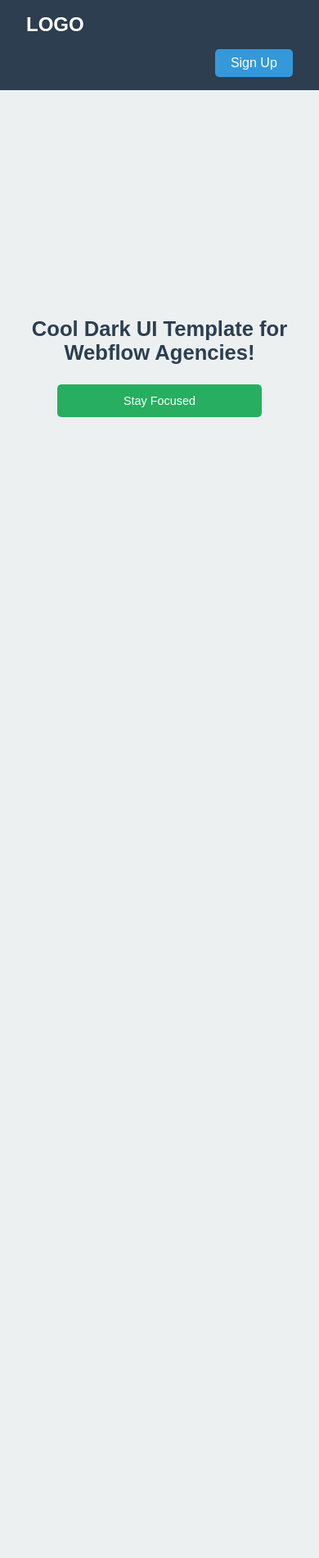
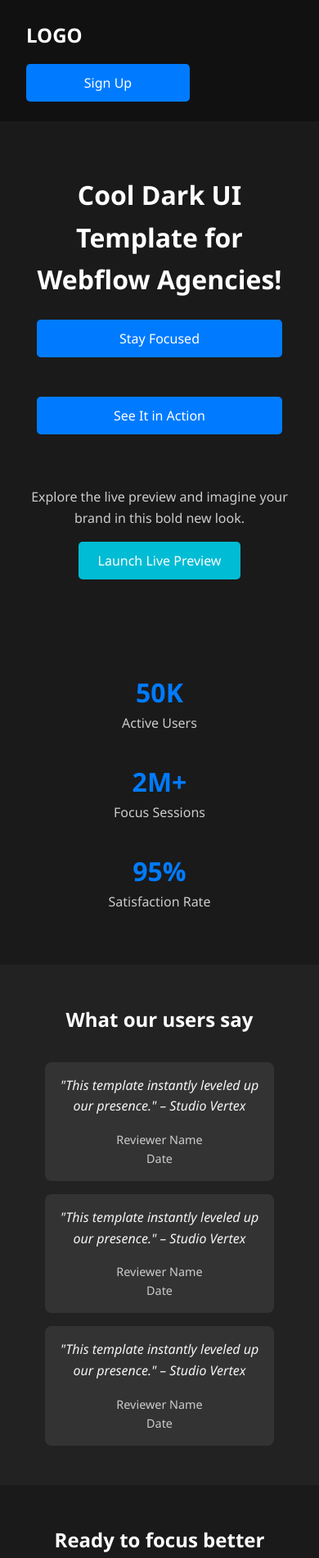
Before and after one commit to rakibhossain573/web-dev-portfolio, a plain HTML site: page index.html in a window 390 px wide. Shown: the top 1901 px of the page at 82% size. Before the commit the page ends 844 px from the top, so only its background shows below. Drawn offline with Linux system fonts and the light colour scheme.

Commit message:
added the full code

```diff
--- a/index.html
+++ b/index.html
@@ -1,29 +1,60 @@
 <!DOCTYPE html>
 <html lang="en">
 <head>
-  <meta charset="UTF-8">
-  <meta name="viewport" content="width=device-width, initial-scale=1.0">
-  <title>Focus Website</title>
+  <meta charset="UTF-8" />
+  <meta name="viewport" content="width=device-width, initial-scale=1.0"/>
+  <title>Focus Agency</title>
   <style>
+    :root {
+      --blue: #007bff;
+      --dark: #1a1a1a;
+      --light: #f5f5f5;
+      --gray: #cccccc;
+      --accent: #00bcd4;
+    }
+
     * {
       margin: 0;
       padding: 0;
       box-sizing: border-box;
-      font-family: Arial, sans-serif;
+      font-family: 'Segoe UI', sans-serif;
     }
 
     body {
-      background-color: #ecf0f1;
+      background-color: var(--dark);
+      color: white;
+      line-height: 1.6;
     }
 
-    /* Navbar */
+    a, button {
+      cursor: pointer;
+    }
+
+    button,
+    .signup-btn,
+    .focus-btn {
+      background-color: var(--blue);
+      border: none;
+      color: white;
+      padding: 0.75rem 1.5rem;
+      border-radius: 5px;
+      font-size: 1rem;
+      cursor: pointer;
+      transition: background-color 0.3s ease;
+    }
+
+    button:hover,
+    .signup-btn:hover,
+    .focus-btn:hover {
+      background-color: #0056b3;
+    }
+
     .navbar {
       display: flex;
       justify-content: space-between;
       align-items: center;
-      padding: 1rem 2rem;
-      background-color: #2c3e50;
-      color: white;
+      padding: 1.5rem 2rem;
+      background-color: #111;
       flex-wrap: wrap;
     }
 
@@ -32,89 +63,295 @@
       font-weight: bold;
     }
 
-    .navbar .signup-btn {
-      background-color: #3498db;
+    .hero {
+      padding: 4rem 2rem;
+    }
+
+    .hero-container {
+      max-width: 700px;
+      margin: 0 auto;
+      position: relative;
+    }
+
+    .hero h1 {
+      font-size: 2.5rem;
+      text-align: center;
+    }
+
+    .center-btn {
+      display: flex;
+      justify-content: center;
+      margin-top: 1.5rem;
+    }
+
+    .see-it-btn {
+      position: relative;
+      top: 5em;
+      text-align: left;
+    }
+
+    .preview {
+      text-align: center;
+      padding: 3rem 2rem;
+    }
+
+    .preview p {
+      color: var(--gray);
+      margin-bottom: 1rem;
+    }
+
+    .preview .launch-btn {
+      background-color: var(--accent);
+    }
+
+    .launch-btn:hover {
+      background-color: #008fa3;
+    }
+
+    .stats {
+      display: flex;
+      justify-content: space-around;
+      text-align: center;
+      padding: 3rem 1rem;
+      flex-wrap: wrap;
+    }
+
+    .stat {
+      margin: 1rem;
+    }
+
+    .stat h2 {
+      font-size: 2rem;
+      color: var(--blue);
+    }
+
+    .stat p {
+      color: var(--gray);
+    }
+
+    .testimonials {
+      background-color: #222;
+      padding: 3rem 2rem;
+      text-align: center;
+    }
+
+    .testimonials h2 {
+      margin-bottom: 2rem;
+    }
+
+    .testimonial-grid {
+      display: flex;
+      justify-content: center;
+      flex-wrap: wrap;
+      gap: 1rem;
+    }
+
+    .testimonial {
+      background-color: #333;
+      padding: 1rem;
+      border-radius: 8px;
+      width: 280px;
+    }
+
+    .testimonial p {
+      font-style: italic;
+      color: var(--light);
+    }
+
+    .reviewer {
+      margin-top: 1rem;
+      color: var(--gray);
+      font-size: 0.9rem;
+    }
+
+    .cta {
+      text-align: center;
+      padding: 3rem 2rem;
+    }
+
+    .cta h2 {
+      margin-bottom: 1rem;
+    }
+
+    .contact {
+      padding: 3rem 2rem;
+      background-color: #111;
+    }
+
+    .contact h2 {
+      text-align: center;
+      margin-bottom: 2rem;
+    }
+
+    .form-grid {
+      display: grid;
+      gap: 1rem;
+      max-width: 500px;
+      margin: auto;
+    }
+
+    .form-grid input,
+    .form-grid textarea {
+      padding: 0.75rem;
+      border-radius: 4px;
       border: none;
-      padding: 0.5rem 1.2rem;
-      color: white;
-      border-radius: 5px;
-      cursor: pointer;
+    }
+
+    .form-grid button {
       font-size: 1rem;
     }
 
-    /* Banner */
-    .banner {
-      height: 80vh;
-      display: flex;
-      flex-direction: column;
-      justify-content: center;
-      align-items: center;
+    .footer {
+      padding: 2rem;
+      background-color: #000;
       text-align: center;
-      padding: 2rem;
     }
 
-    .banner h1 {
-      font-size: 2.5rem;
-      margin-bottom: 1.5rem;
-      color: #2c3e50;
+    .footer p {
+      margin: 0.5rem 0;
     }
 
-    .banner .focus-btn {
-      padding: 0.75rem 1.5rem;
-      font-size: 1rem;
-      background-color: #27ae60;
-      color: white;
-      border: none;
-      border-radius: 5px;
-      cursor: pointer;
+    .footer nav {
+      margin-top: 1rem;
     }
 
-    /* Responsive Design */
+    .footer nav a {
+      margin: 0 1rem;
+      color: var(--gray);
+      text-decoration: none;
+    }
+
     @media (max-width: 768px) {
+      .stats {
+        flex-direction: column;
+        align-items: center;
+      }
+
+      .testimonial-grid {
+        flex-direction: column;
+        align-items: center;
+      }
+
       .navbar {
         flex-direction: column;
         align-items: flex-start;
       }
 
-      .navbar .signup-btn {
+      .signup-btn {
         margin-top: 1rem;
-        align-self: flex-end;
+        width: 100%;
+        max-width: 200px;
       }
 
-      .banner h1 {
+      .see-it-btn {
+        top: 3em;
+        text-align: center;
+      }
+
+      .hero h1 {
         font-size: 2rem;
       }
 
-      .banner .focus-btn {
-        font-size: 0.9rem;
-      }
-    }
-
-    @media (max-width: 480px) {
-      .banner h1 {
-        font-size: 1.6rem;
-      }
-
-      .banner .focus-btn {
+      .focus-btn {
         width: 100%;
-        max-width: 250px;
+        max-width: 300px;
       }
     }
   </style>
 </head>
 <body>
 
-  <!-- Navbar Section -->
-  <div class="navbar">
+  <!-- Navbar -->
+  <header class="navbar">
     <div class="logo">LOGO</div>
     <button class="signup-btn">Sign Up</button>
-  </div>
+  </header>
 
-  <!-- Banner Section -->
-  <div class="banner">
-    <h1>Cool Dark UI Template for Webflow Agencies!</h1>
-    <button class="focus-btn">Stay Focused</button>
-  </div>
+  <!-- Hero Section -->
+  <section class="hero">
+    <div class="hero-container">
+      <h1>Cool Dark UI Template for Webflow Agencies!</h1>
+
+      <div class="center-btn">
+        <button class="focus-btn">Stay Focused</button>
+      </div>
+
+      <div class="see-it-btn">
+        <button class="focus-btn">See It in Action</button>
+      </div>
+    </div>
+  </section>
+
+  <!-- Preview -->
+  <section class="preview">
+    <p>Explore the live preview and imagine your brand in this bold new look.</p>
+    <button class="launch-btn">Launch Live Preview</button>
+  </section>
+
+  <!-- Stats -->
+  <section class="stats">
+    <div class="stat">
+      <h2>50K</h2>
+      <p>Active Users</p>
+    </div>
+    <div class="stat">
+      <h2>2M+</h2>
+      <p>Focus Sessions</p>
+    </div>
+    <div class="stat">
+      <h2>95%</h2>
+      <p>Satisfaction Rate</p>
+    </div>
+  </section>
+
+  <!-- Testimonials -->
+  <section class="testimonials">
+    <h2>What our users say</h2>
+    <div class="testimonial-grid">
+      <div class="testimonial">
+        <p>"This template instantly leveled up our presence." – Studio Vertex</p>
+        <div class="reviewer">Reviewer Name<br/>Date</div>
+      </div>
+      <div class="testimonial">
+        <p>"This template instantly leveled up our presence." – Studio Vertex</p>
+        <div class="reviewer">Reviewer Name<br/>Date</div>
+      </div>
+      <div class="testimonial">
+        <p>"This template instantly leveled up our presence." – Studio Vertex</p>
+        <div class="reviewer">Reviewer Name<br/>Date</div>
+      </div>
+    </div>
+  </section>
+
+  <!-- Call to Action -->
+  <section class="cta">
+    <h2>Ready to focus better</h2>
+    <p>"This template instantly leveled up our presence." – Studio Vertex</p>
+    <button class="focus-btn">Get Started Free</button>
+  </section>
+
+  <!-- Contact Form -->
+  <section class="contact">
+    <h2>Let’s Get in Touch</h2>
+    <div class="form-grid">
+      <input type="email" placeholder="example@email.com" />
+      <input type="text" placeholder="Full Name" />
+      <textarea rows="4" placeholder="Write your message..."></textarea>
+      <button class="focus-btn">Get in Touch</button>
+    </div>
+  </section>
+
+  <!-- Footer -->
+  <footer class="footer">
+    <p>LOGO</p>
+    <p>Ready to elevate your online presence? Contact us today to bring your vision to life.</p>
+    <nav>
+      <a href="#">Home</a>
+      <a href="#">About</a>
+      <a href="#">How it Works</a>
+      <a href="#">Services</a>
+    </nav>
+  </footer>
 
 </body>
 </html>
```
